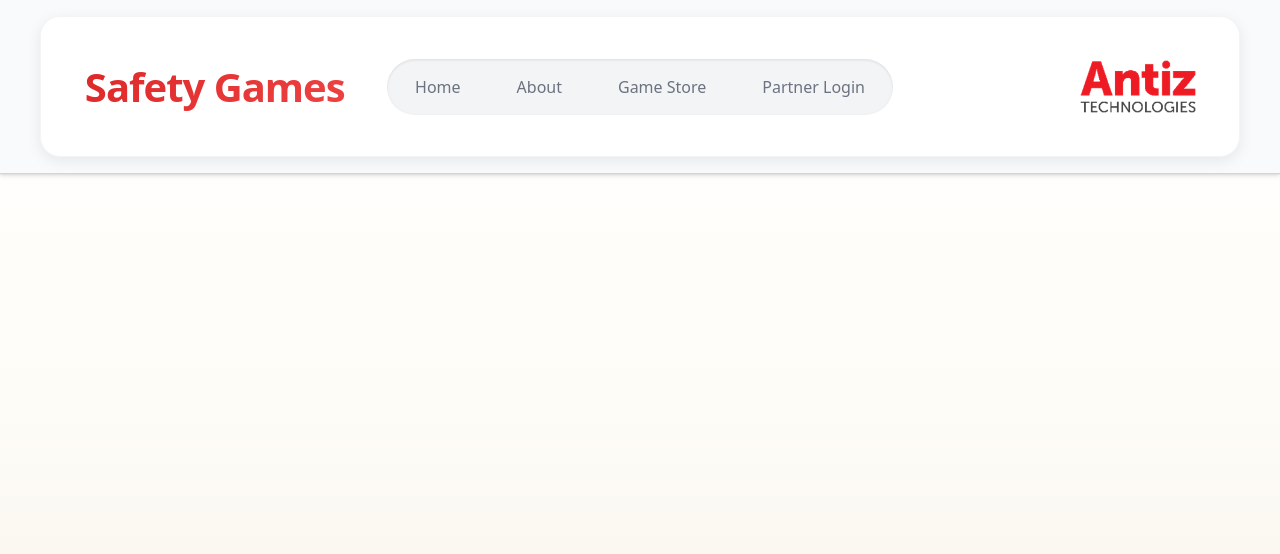
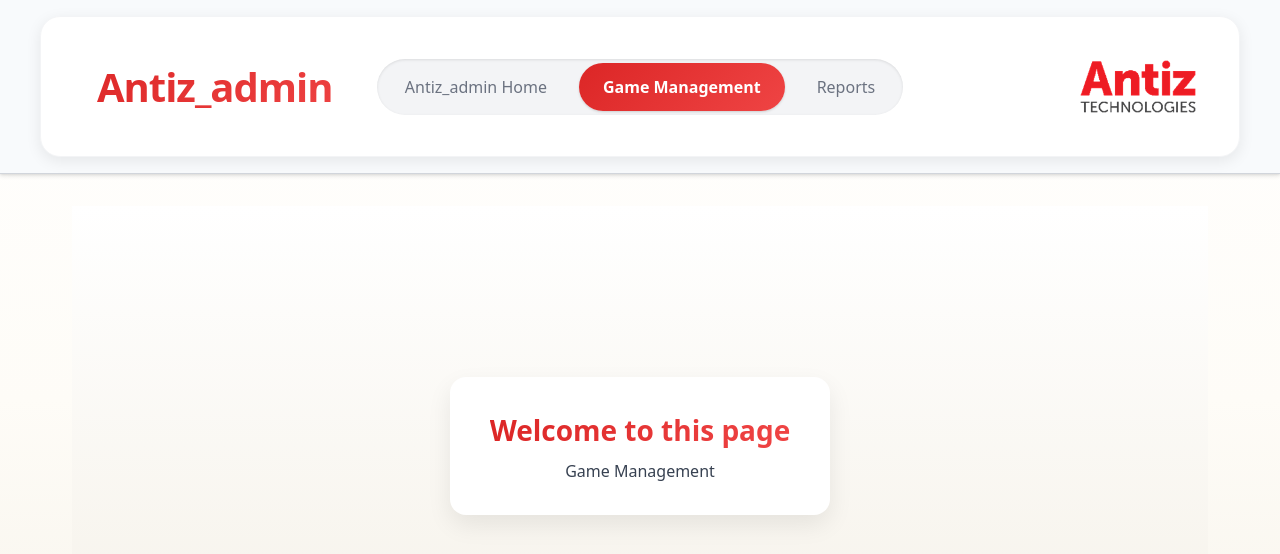
Before and after one commit to Prabhushapure/safety-saas-enterprise, a React (Vite) app: page /internal/game-management in a window 1280 px wide. Shown: the top 554 px of the page. Built offline with nearby package versions, Linux system fonts and the light colour scheme.

Commit message:
created basic navigation and home page for antiz admin use only

```diff
--- a/src/App.jsx
+++ b/src/App.jsx
@@ -1,10 +1,14 @@
 import React from 'react';
 import { BrowserRouter as Router, Routes, Route, Navigate, useLocation } from 'react-router-dom';
 import Navigation from './components/Navigation';
+import InternalNavigation from './components/InternalNavigation';
 import Home from './pages/Home';
 import About from './pages/About';
 import Store from './pages/Store';
 import Play from './pages/Play';
+
+import InternalHome from './pages/internal/InternalHome';
+import GameManagement from './pages/internal/GameManagement';
 
 import PartnerLogin from './pages/partner/PartnerLogin';
 import PartnerSignup from './pages/partner/PartnerSignup';
@@ -19,10 +23,11 @@ import './App.css';
 function AppContent() {
   const location = useLocation();
   const isPlayPage = location.pathname === '/play';
+  const isInternalRoute = location.pathname.startsWith('/internal');
 
   return (
     <div className="app">
-      {!isPlayPage && <Navigation />}
+      {!isPlayPage && (isInternalRoute ? <InternalNavigation /> : <Navigation />)}
       <main className={isPlayPage ? "play-main" : "main-content"}>
         <Routes>
           <Route path="/" element={<Navigate to="/home" replace />} />
@@ -39,6 +44,10 @@ function AppContent() {
           <Route path="/partner/transactions" element={<PartnerTransactions />} />
           <Route path="/partner/dashboard" element={<PartnerDashboard />} />
           <Route path="/partner/help" element={<PartnerHelp />} />
+
+          {/* Internal-only module */}
+          <Route path="/internal/home" element={<InternalHome />} />
+          <Route path="/internal/game-management" element={<GameManagement />} />
         </Routes>
       </main>
     </div>
--- /dev/null
+++ b/src/components/InternalNavigation.jsx
@@ -0,0 +1,42 @@
+import React from 'react';
+import { NavLink } from 'react-router-dom';
+import './Navigation.css';
+
+const InternalNavigation = () => {
+  const navItems = [
+    { path: '/internal/home', label: 'Antiz_admin Home' },
+    { path: '/internal/game-management', label: 'Game Management' },
+    { path: '/internal/reports', label: 'Reports' }
+  ];
+
+  return (
+    <header className="header">
+      <div className="header-content">
+        <div className="logo-section">
+          <h1 className="site-title">Antiz_admin</h1>
+        </div>
+        <nav className="navigation">
+          <ul className="nav-list">
+            {navItems.map((item) => (
+              <li key={item.path} className="nav-item">
+                <NavLink
+                  to={item.path}
+                  className={({ isActive }) =>
+                    `nav-link ${isActive ? 'active' : ''}`
+                  }
+                >
+                  {item.label}
+                </NavLink>
+              </li>
+            ))}
+          </ul>
+        </nav>
+        <div className="company-logo">
+          <img src="/antiz-logo.png" alt="Antiz Technologies" className="logo-image" />
+        </div>
+      </div>
+    </header>
+  );
+};
+
+export default InternalNavigation;
--- /dev/null
+++ b/src/pages/internal/GameManagement.css
@@ -0,0 +1,31 @@
+.gm-page {
+  min-height: 60vh;
+  display: flex;
+  align-items: center;
+  justify-content: center;
+  padding: 32px;
+  background: linear-gradient(180deg, #ffffff 0%, #f5f1e8 100%);
+}
+
+.gm-card {
+  background: #fff;
+  border-radius: 16px;
+  box-shadow: 0 10px 25px rgba(0,0,0,0.08);
+  padding: 32px 40px;
+  text-align: center;
+}
+
+.gm-title {
+  margin: 0 0 8px 0;
+  font-size: 28px;
+  background: linear-gradient(90deg, #dc2626, #ef4444);
+  -webkit-background-clip: text;
+  background-clip: text;
+  color: transparent;
+}
+
+.gm-subtitle {
+  margin: 0;
+  color: #374151;
+  font-size: 16px;
+}
--- /dev/null
+++ b/src/pages/internal/GameManagement.jsx
@@ -0,0 +1,23 @@
+import React, { useEffect } from 'react';
+import { useNavigate } from 'react-router-dom';
+import './GameManagement.css';
+
+const GameManagement = () => {
+  const navigate = useNavigate();
+
+  useEffect(() => {
+    const stored = localStorage.getItem('internalUser');
+    if (!stored) return;
+  }, [navigate]);
+
+  return (
+    <div className="gm-page">
+      <div className="gm-card">
+        <h1 className="gm-title">Welcome to this page</h1>
+        <p className="gm-subtitle">Game Management</p>
+      </div>
+    </div>
+  );
+};
+
+export default GameManagement;
--- /dev/null
+++ b/src/pages/internal/InternalHome.jsx
@@ -0,0 +1,47 @@
+import React, { useEffect, useState } from 'react';
+import { useNavigate, Link } from 'react-router-dom';
+
+const InternalHome = () => {
+  const navigate = useNavigate();
+  const [user, setUser] = useState(null);
+
+  useEffect(() => {
+    const stored = localStorage.getItem('internalUser');
+    if (stored) {
+      try {
+        setUser(JSON.parse(stored));
+      } catch (e) {
+        setUser(null);
+      }
+    } else {
+      setUser(null);
+    }
+  }, [navigate]);
+
+  const logout = () => {
+    localStorage.removeItem('internalUser');
+    // login removed; keep user on page or navigate to internal home
+    navigate('/internal/home');
+  };
+
+  if (!user) {
+    return <div style={{ padding: 32 }}>Loading...</div>;
+  }
+
+  return (
+    <div className="page" style={{ padding: 24 }}>
+      <h1>Antiz_admin Console</h1>
+      <p>Welcome, {user.email}</p>
+      <div style={{ marginTop: 16 }}>
+        <button onClick={logout}>Logout</button>
+      </div>
+      <div style={{ marginTop: 24 }}>
+        <ul>
+          <li><Link to="/partner/dashboard">Go to Partner Dashboard (for reference)</Link></li>
+        </ul>
+      </div>
+    </div>
+  );
+};
+
+export default InternalHome;
```
